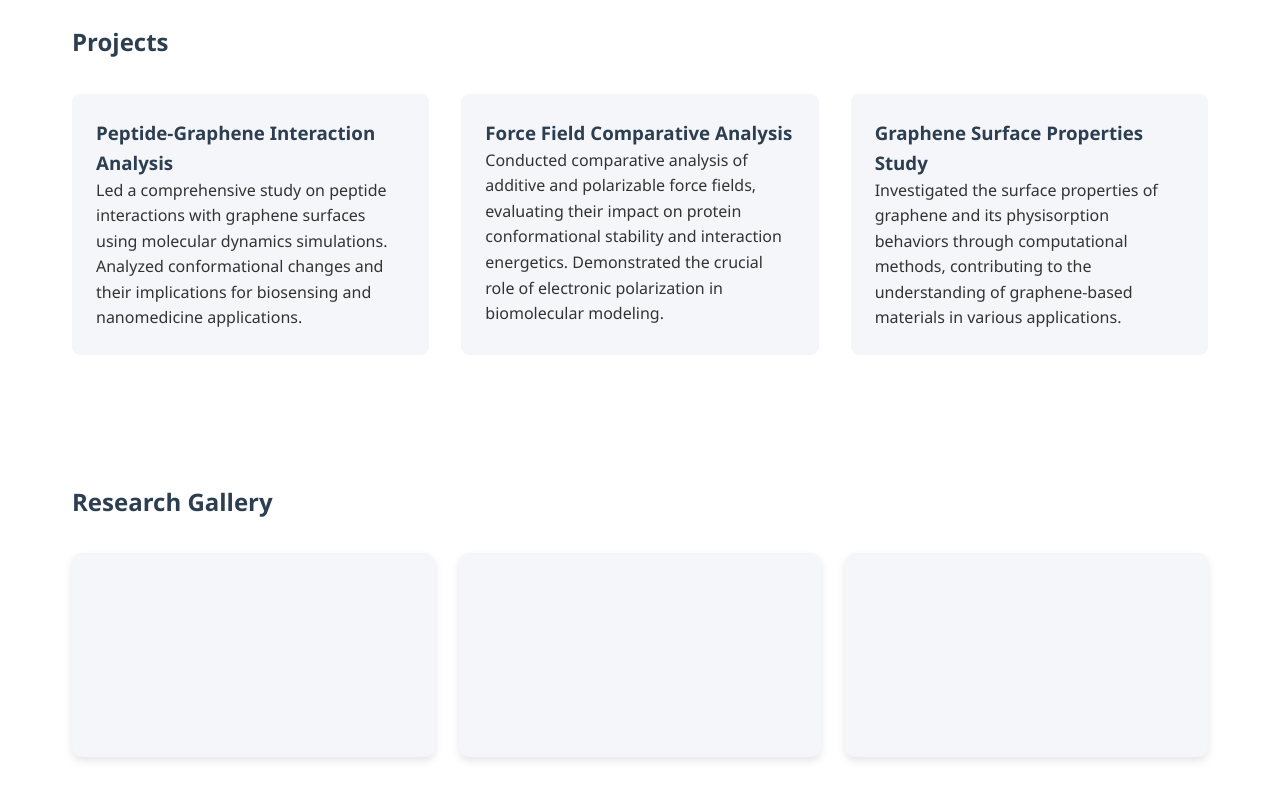
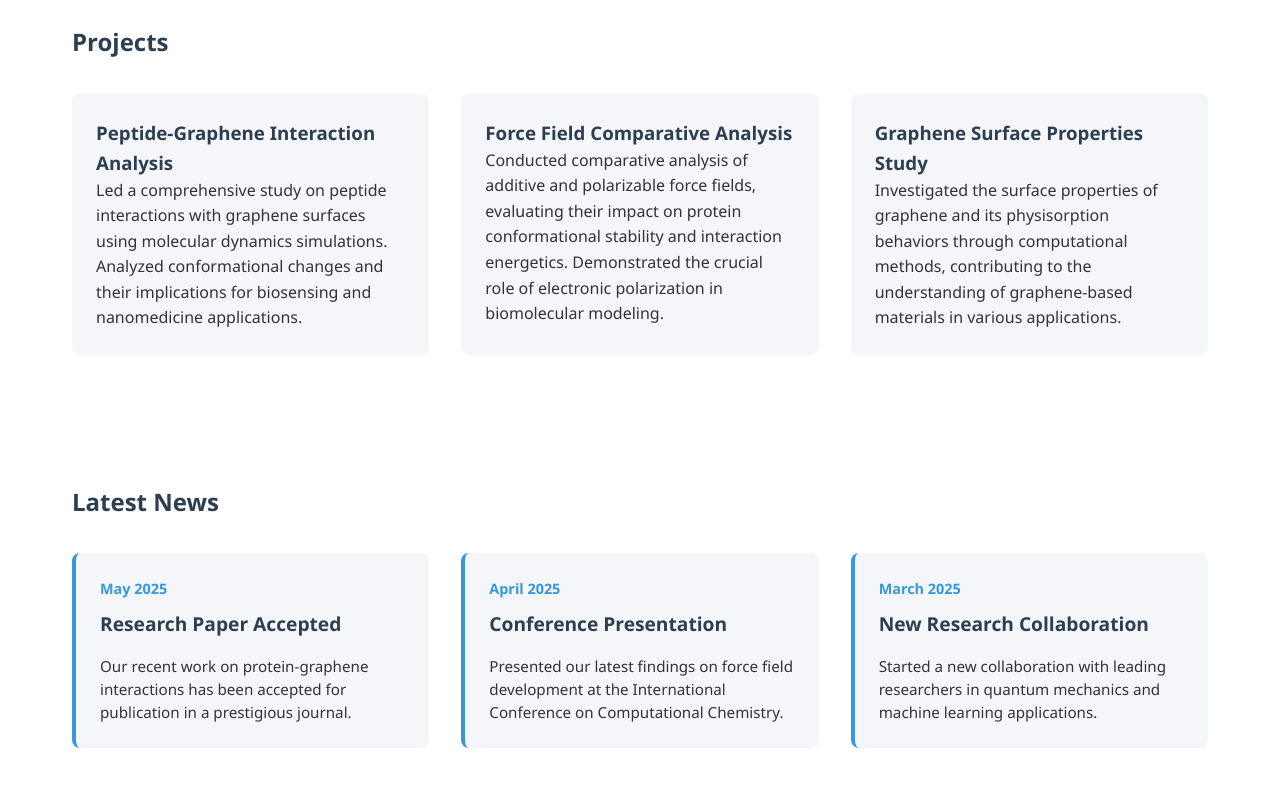
Before and after one commit to Tudayspark72115/Tudayspark72115.github.io, a plain HTML site: page index.html in a window 1280 px wide. Shown: the part 1990-2800 px from the top of the page. Drawn offline with Linux system fonts and the light colour scheme.

Commit message:
Added News Feed section

```diff
--- a/index.html
+++ b/index.html
@@ -10,11 +10,11 @@
 <body>
     <header>
         <nav>
-            <ul>
-                <li><a href="#about">About</a></li>
+            <ul>                <li><a href="#about">About</a></li>
                 <li><a href="#experience">Experience</a></li>
                 <li><a href="#skills">Skills</a></li>
                 <li><a href="#projects">Projects</a></li>
+                <li><a href="#news">News</a></li>
                 <li><a href="#contact">Contact</a></li>
             </ul>
         </nav>
@@ -101,21 +101,46 @@
                     <p>Investigated the surface properties of graphene and its physisorption behaviors through computational methods, contributing to the understanding of graphene-based materials in various applications.</p>
                 </div>
             </div>
-        </section>        <section id="gallery">
+        </section>        <section id="news">
+            <h2>Latest News</h2>
+            <div class="news-grid">
+                <div class="news-item">
+                    <div class="news-date">May 2025</div>
+                    <h3>Research Paper Accepted</h3>
+                    <p>Our recent work on protein-graphene interactions has been accepted for publication in a prestigious journal.</p>
+                </div>
+                <div class="news-item">
+                    <div class="news-date">April 2025</div>
+                    <h3>Conference Presentation</h3>
+                    <p>Presented our latest findings on force field development at the International Conference on Computational Chemistry.</p>
+                </div>
+                <div class="news-item">
+                    <div class="news-date">March 2025</div>
+                    <h3>New Research Collaboration</h3>
+                    <p>Started a new collaboration with leading researchers in quantum mechanics and machine learning applications.</p>
+                </div>
+            </div>
+        </section>
+
+        <section id="gallery">
             <h2>Research Gallery</h2>
-            <div class="gallery-grid">                <div class="gallery-item">
+            <div class="gallery-grid">
+                <div class="gallery-item">
+                    <img src="path/to/image1.jpg" alt="Research Activity 1" loading="lazy">
                     <div class="gallery-overlay">
                         <h3>Molecular Dynamics Simulation</h3>
                         <p>Visualization of protein-graphene interaction study</p>
                     </div>
                 </div>
                 <div class="gallery-item">
+                    <img src="path/to/image2.jpg" alt="Research Activity 2" loading="lazy">
                     <div class="gallery-overlay">
                         <h3>Force Field Analysis</h3>
                         <p>Comparative study of molecular interactions</p>
                     </div>
                 </div>
                 <div class="gallery-item">
+                    <img src="path/to/image3.jpg" alt="Research Activity 3" loading="lazy">
                     <div class="gallery-overlay">
                         <h3>Computational Methods</h3>
                         <p>Advanced simulation techniques in action</p>
--- a/styles.css
+++ b/styles.css
@@ -421,6 +421,45 @@ footer {
     animation: fadeInDown 1s ease-out 0.6s both;
 }
 
+/* News Section */
+.news-grid {
+    display: grid;
+    grid-template-columns: repeat(auto-fit, minmax(300px, 1fr));
+    gap: 2rem;
+    margin-top: 2rem;
+}
+
+.news-item {
+    background-color: var(--light-bg);
+    padding: 1.5rem;
+    border-radius: 8px;
+    transition: transform 0.3s ease;
+    border-left: 4px solid var(--secondary-color);
+}
+
+.news-item:hover {
+    transform: translateY(-5px);
+}
+
+.news-date {
+    color: var(--secondary-color);
+    font-weight: bold;
+    margin-bottom: 0.5rem;
+    font-size: 0.9rem;
+}
+
+.news-item h3 {
+    margin-bottom: 1rem;
+    color: var(--primary-color);
+    font-size: 1.2rem;
+}
+
+.news-item p {
+    color: var(--text-color);
+    line-height: 1.5;
+    font-size: 0.95rem;
+}
+
 /* Responsive Design */
 @media (max-width: 768px) {
     nav ul {
```
